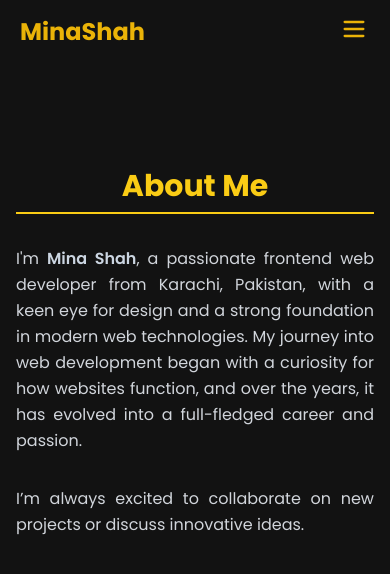
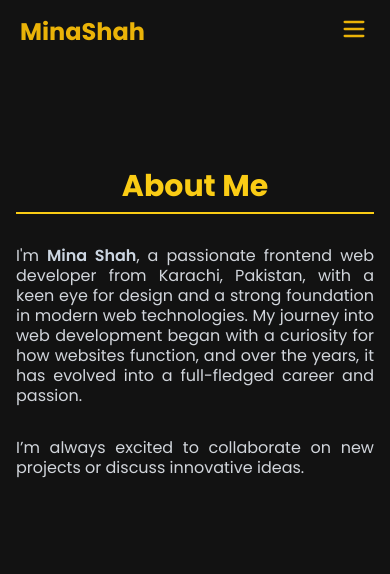
Before and after one commit to Mina-Shah/My-Portfolio, a React (Vite) app: page /about in a window 390 px wide. Shown: the top 574 px of the page. Built offline with nearby package versions, Linux system fonts and the light colour scheme.

Commit message:
made changes

```diff
--- a/src/components/About.jsx
+++ b/src/components/About.jsx
@@ -7,12 +7,12 @@ const About = () => {
         <h1 className="mt-10 text-3xl sm:text-4xl font-bold text-yellow-400 mb-8 text-center sm:text-left border-b-2 border-yellow-400 pb-2 animate-fadeIn">
           About Me
         </h1>
-        <p className="text-base sm:text-lg lg:text-xl text-gray-300 mb-8 leading-relaxed text-justify sm:text-left animate-slide-in-up">
+        <p className="leading-tight text-base sm:text-lg lg:text-xl text-gray-300 mb-8 text-justify sm:text-left animate-slide-in-up">
           I'm <span className="font-semibold text-slate-300">Mina Shah</span>, a passionate frontend web developer from Karachi, Pakistan, with a keen eye for design and a strong foundation
           in modern web technologies. My journey into web development began with a curiosity for how websites function,
           and over the years, it has evolved into a full-fledged career and passion.
         </p>
-        <p className="text-base sm:text-lg lg:text-xl text-gray-300 leading-relaxed text-justify sm:text-left animate-slide-in-up">
+        <p className="leading-tight text-base sm:text-lg lg:text-xl text-gray-300 text-justify sm:text-left animate-slide-in-up">
           I’m always excited to collaborate on new projects or discuss innovative ideas.
         </p>
       </div>
```
